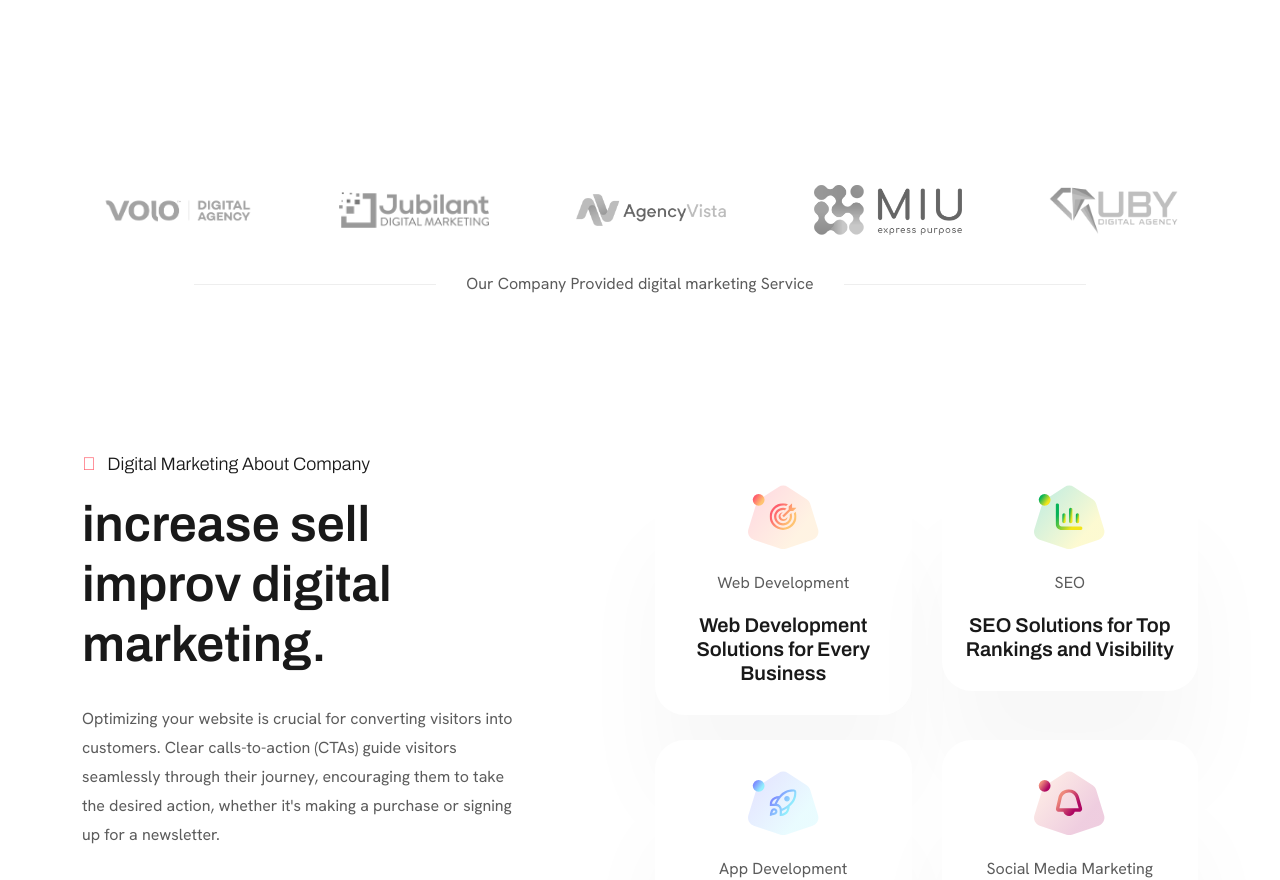
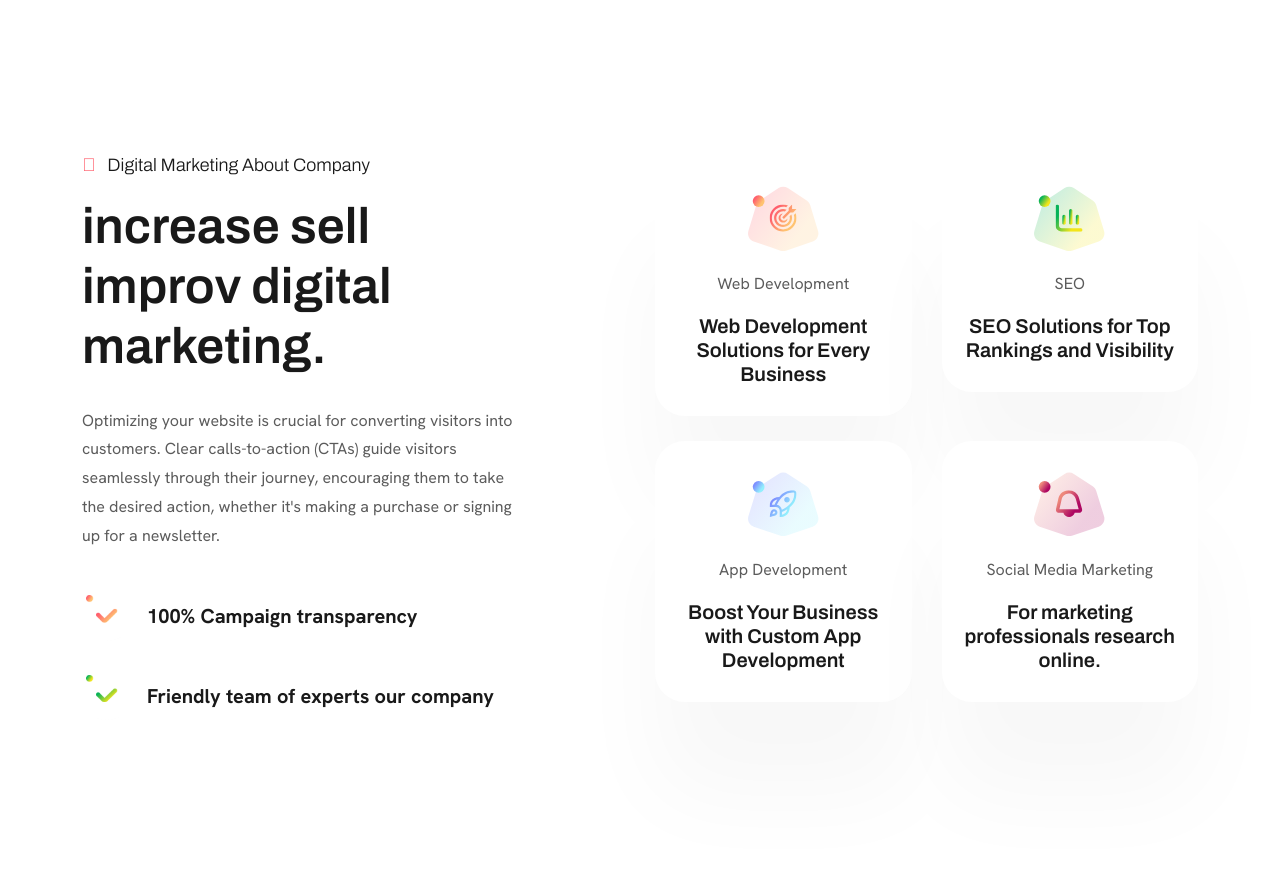
Before and after one commit to saikrishnanaiudu2003/new, a plain HTML site: page index.html in a window 1280 px wide. Shown: the part 1265-2145 px from the top of the page. Drawn offline with Linux system fonts and the light colour scheme.

Commit message:
Update index.html

```diff
--- a/index.html
+++ b/index.html
@@ -180,7 +180,7 @@
         <main>
 
             <!--  Start partners  -->
-            <section class="tc-partners-st3">
+<!--             <section class="tc-partners-st3">
                 <div class="container">
                     <div class="logos">
                         <a href="#" class="img">
@@ -203,7 +203,7 @@
                         <div class="text"> Our Company Provided digital marketing Service </div>
                     </div>
                 </div>
-            </section>
+            </section> -->
             <!--  End partners  -->
 
 
```
